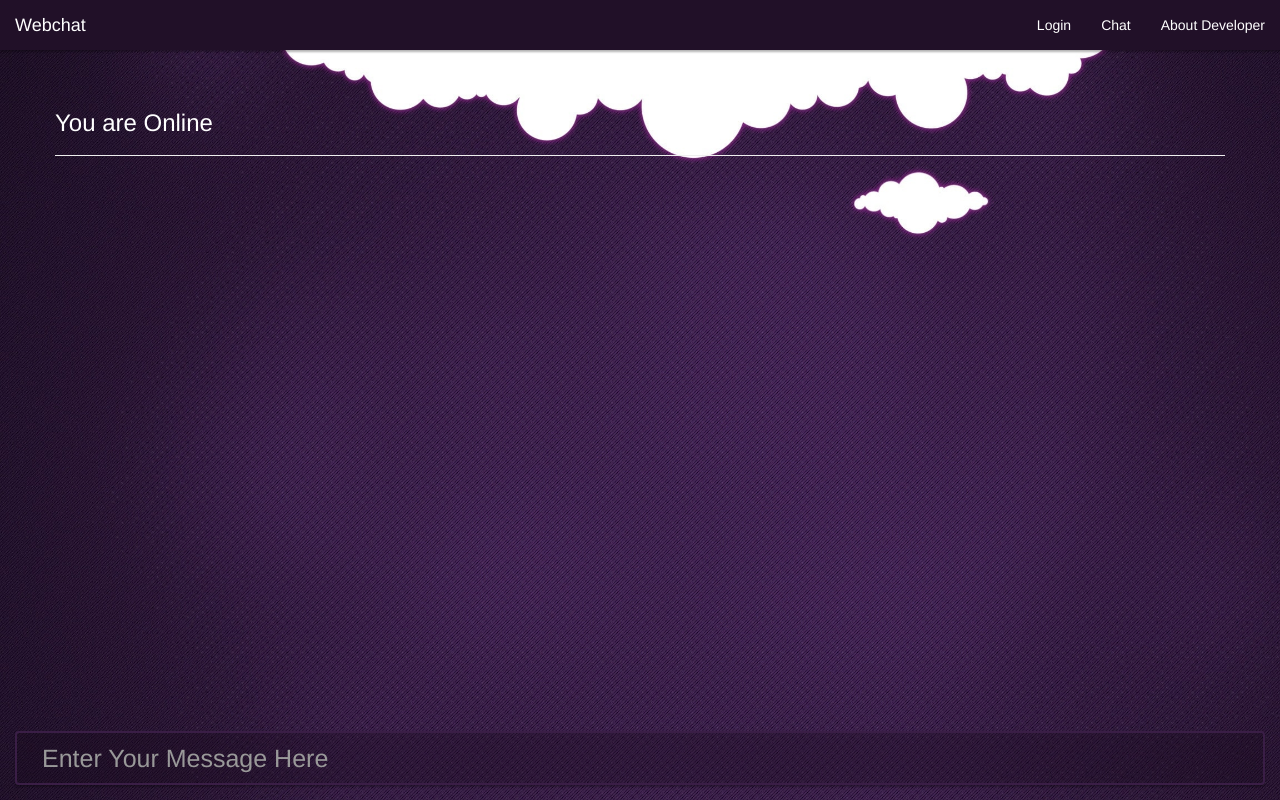
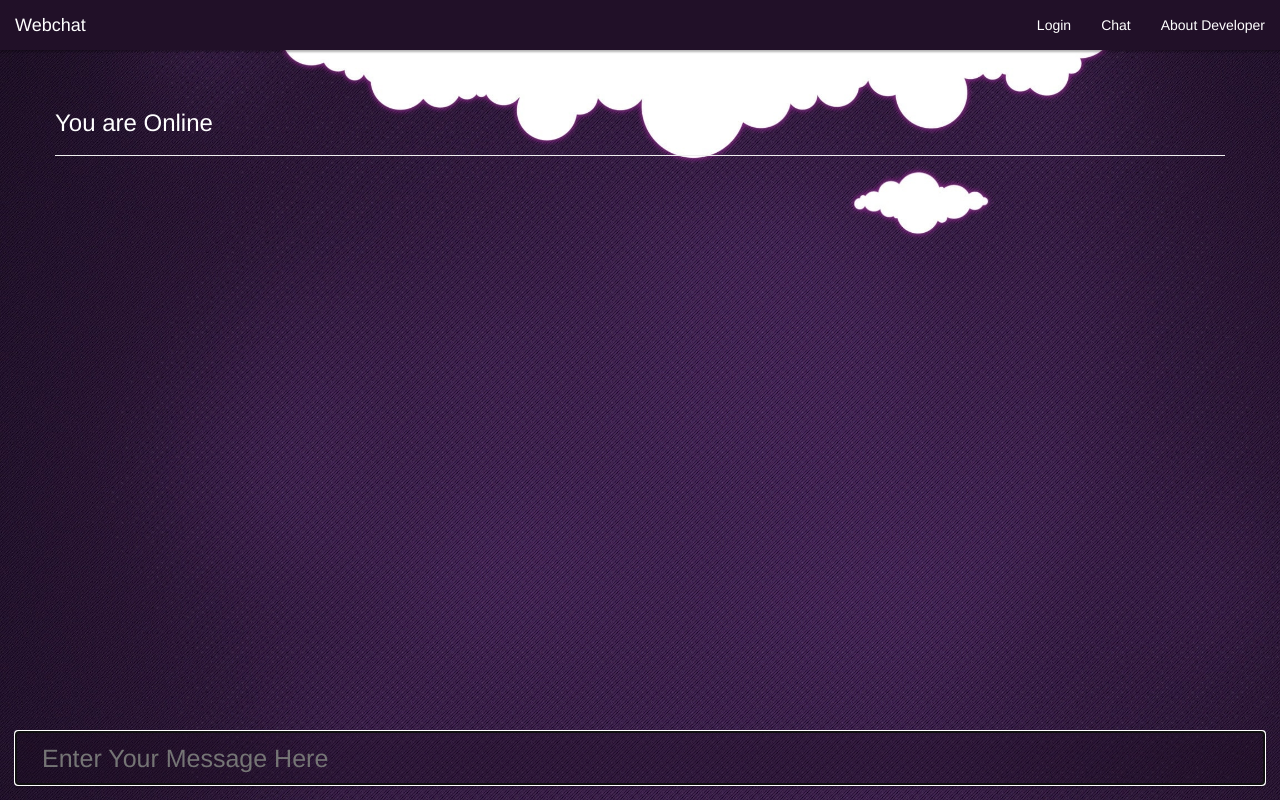
Before and after one commit to kanitsharma/webchat.io, a website: page public/index.html at #!/chat in a window 1280 px wide. Drawn offline with nearby package versions, Linux system fonts and the light colour scheme; some packages are replaced by stand-ins of ours; no server answers.

Commit message:
Update chat.html

```diff
--- a/public/pages/chat.html
+++ b/public/pages/chat.html
@@ -15,7 +15,7 @@
 <div class="col-md-12 footer">
 <form action="" id="messageform" ng-submit="myFunc($event)">
     <div class="form-group">
-        <input autofocus type = "text" class="form-control" autocomplete="off" id="message"  ng-model="myValue" placeholder="Enter Your Message Here" ></input>
+        <input autofocus type = "text"  autocomplete="off" id="message"  ng-model="myValue" placeholder="Enter Your Message Here" ></input>
     </div>
 </form>
 </div>
```
